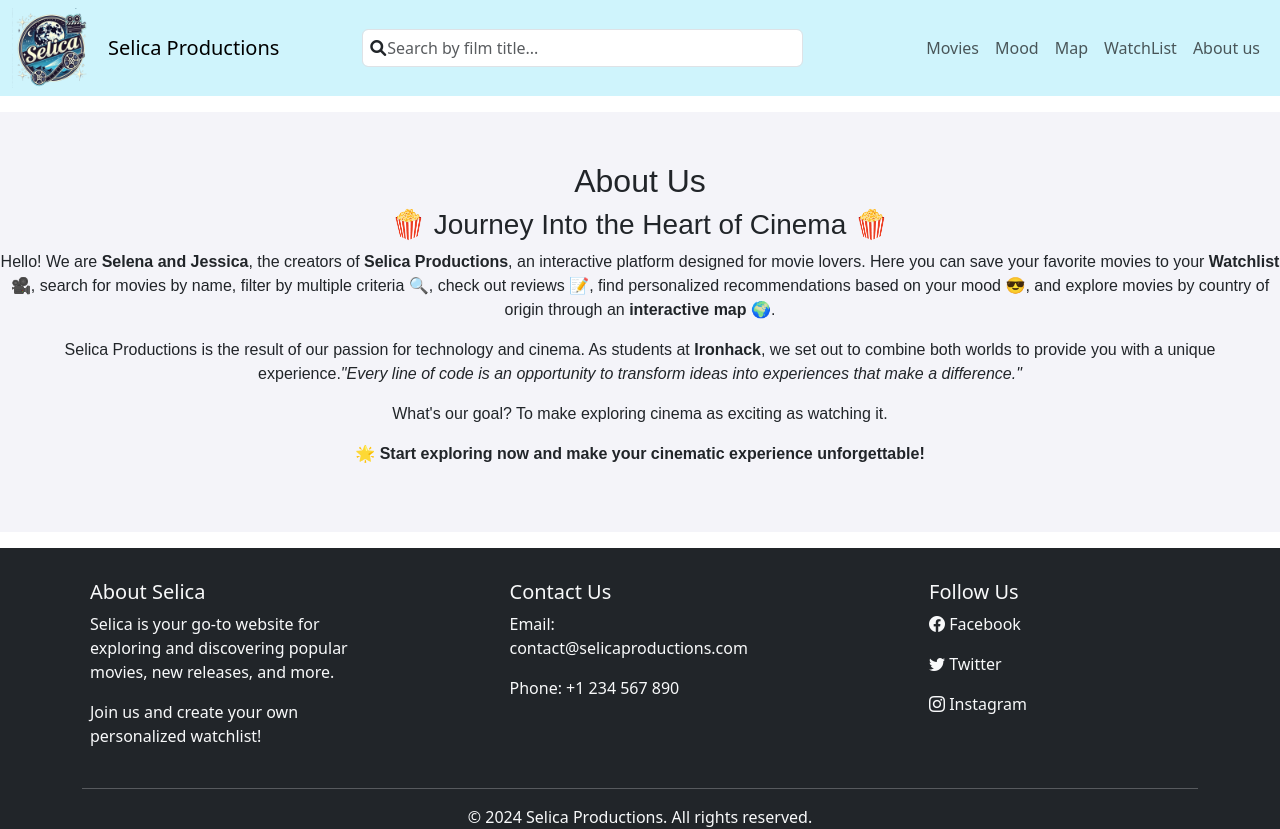
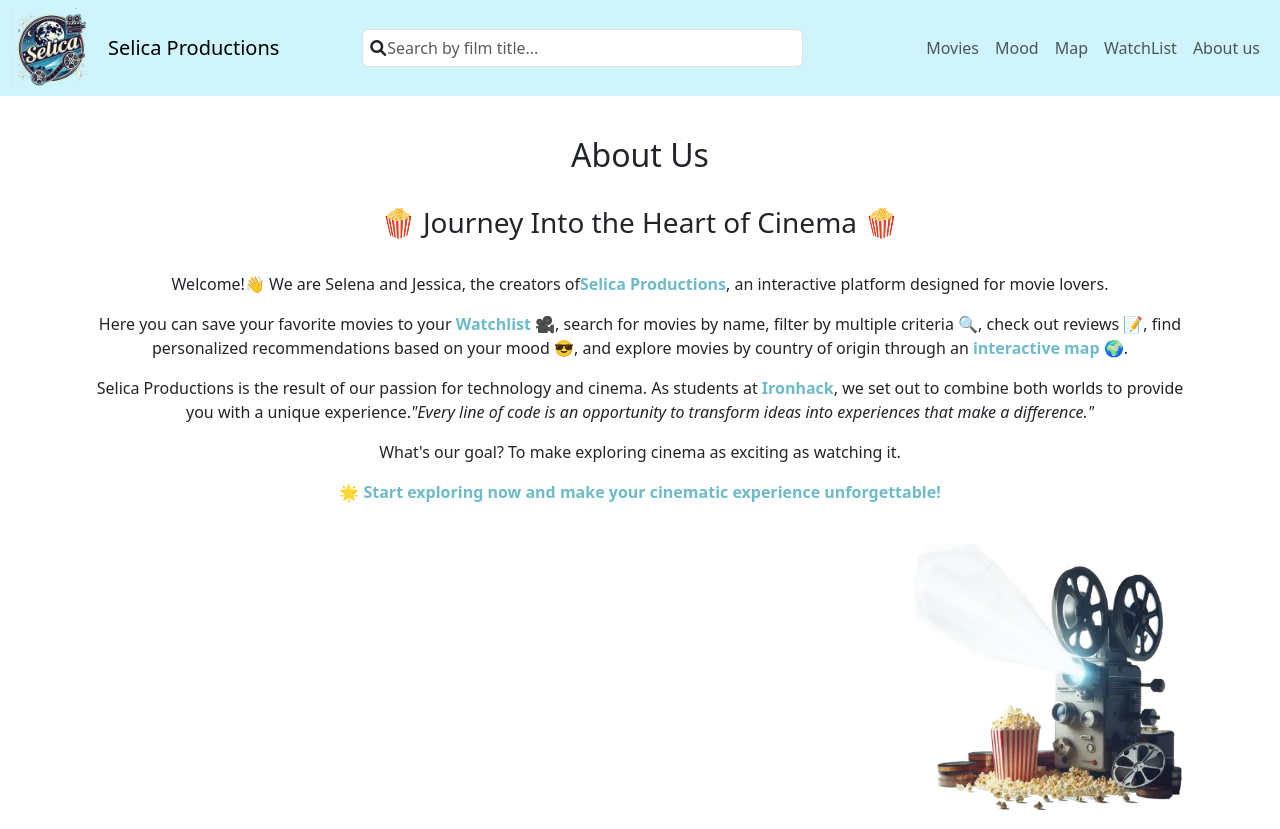
Before and after one commit to Selica-Productions/selica-productions, a React (Vite) app: page /aboutus in a window 1280 px wide. Shown: the top 829 px of the page. Built offline with nearby package versions, Linux system fonts and the light colour scheme; no server answers.

Commit message:
style: Add animation to About Us section

```diff
--- a/src/App.jsx
+++ b/src/App.jsx
@@ -10,7 +10,7 @@ import {
   MoviesPage,
   WatchListPage,
 } from "./pages";
-import AboutUs from "./components/about-us/about-us";
+import AboutUs from "./pages/about-us";
 
 function App() {
   const [watchlist, setWatchlist] = useState([]);
--- /dev/null
+++ b/src/components/about-us-info/about-us-info.css
@@ -0,0 +1,24 @@
+.about-us-section {
+    text-align: center;
+    animation: appear 2s ease-in;
+}
+
+/* Hover: Strong words */
+strong {
+    color: rgb(109, 187, 201);
+}
+
+strong:hover {
+    color: rgb(20, 124, 143);
+}
+
+/* ANIMATIONS */
+@keyframes appear {
+    0% {
+        opacity: 0
+    }
+
+    100% {
+        opacity: 1;
+    }
+}
--- /dev/null
+++ b/src/components/about-us-info/about-us-info.jsx
@@ -0,0 +1,41 @@
+import "./about-us-info.css"
+
+function AboutUsInfo() {
+  return (
+    <section className="about-us-section d-flex flex-column gap-4">
+      <h2>About Us</h2>
+      <h3>🍿 Journey Into the Heart of Cinema 🍿</h3>
+
+      <div className="about-us-content">
+        <p>
+            Welcome!👋 We are Selena and Jessica, the creators of
+            <strong>Selica Productions</strong>,
+            an interactive platform designed for movie lovers.
+        </p>
+        <p>
+            Here you can save your favorite movies to your <strong>Watchlist 🎥</strong>, search for movies by name, filter by multiple criteria 🔍, check out reviews 📝,
+            find personalized recommendations based on your mood 😎, and explore movies by country of origin through an <strong>interactive map 🌍</strong>.
+        </p>
+
+        <p>
+            Selica Productions is the result of our passion for technology and cinema.
+            As students at <strong>Ironhack</strong>, we set out to combine both worlds to provide you with a unique experience.
+            <em>"Every line of code is an opportunity to transform ideas into experiences that make a difference."</em>
+        </p>
+
+        <p>
+            What's our goal? To make exploring cinema as exciting as watching it.
+        </p>
+
+        <p>
+          🌟 <strong>Start exploring now and make your cinematic experience unforgettable!</strong>
+        </p>
+      </div>
+      <div className="d-flex justify-content-end">
+        <img className="w-25" src="/src/assets/images/reel.webp" />
+      </div>
+    </section>
+  )
+}
+
+export default AboutUsInfo;
--- a/src/components/about-us/about-us.jsx
+++ /dev/null
@@ -1,32 +0,0 @@
-function AboutUs() {
-  return (
-    <section id="about-us" style={{ padding: '50px 0', backgroundColor: '#f4f4f9', textAlign: 'center', fontFamily: 'Arial, sans-serif' }}>
-      <h2>About Us</h2>
-      <h3>🍿 Journey Into the Heart of Cinema 🍿</h3>
-
-      <div>
-        <p>
-          Hello! We are <strong>Selena and Jessica</strong>, the creators of <strong>Selica Productions</strong>, an interactive platform designed for movie lovers.
-          Here you can save your favorite movies to your <strong>Watchlist 🎥</strong>, search for movies by name, filter by multiple criteria 🔍, check out reviews 📝,
-          find personalized recommendations based on your mood 😎, and explore movies by country of origin through an <strong>interactive map 🌍</strong>.
-        </p>
-
-        <p>
-          Selica Productions is the result of our passion for technology and cinema.
-          As students at <strong>Ironhack</strong>, we set out to combine both worlds to provide you with a unique experience.
-          <em>"Every line of code is an opportunity to transform ideas into experiences that make a difference."</em>
-        </p>
-
-        <p>
-          What's our goal? To make exploring cinema as exciting as watching it.
-        </p>
-
-        <p>
-          🌟 <strong>Start exploring now and make your cinematic experience unforgettable!</strong>
-        </p>
-      </div>
-    </section>
-  )
-}
-
-export default AboutUs;
--- /dev/null
+++ b/src/pages/about-us.jsx
@@ -0,0 +1,12 @@
+import AboutUsInfo from "../components/about-us-info/about-us-info";
+import { PageLayout } from "../components/layouts";
+
+function AboutUsPage() {
+  return (
+    <PageLayout >
+      <AboutUsInfo />
+    </PageLayout>
+  )
+}
+
+export default AboutUsPage;
--- a/src/pages/map.jsx
+++ b/src/pages/map.jsx
@@ -1,7 +1,6 @@
 import CountryMap from "../components/country-map/country-map";
 
 function MapPage() {
-  console.log("Esto es el map")
   return (
     <CountryMap />
   )
```
Also changed, not shown: src/assets/images/reel.webp (added).
